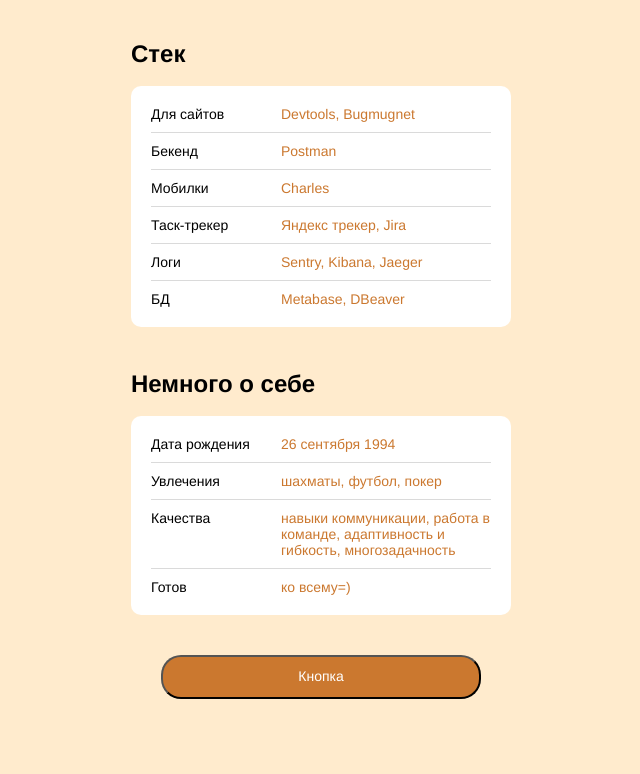
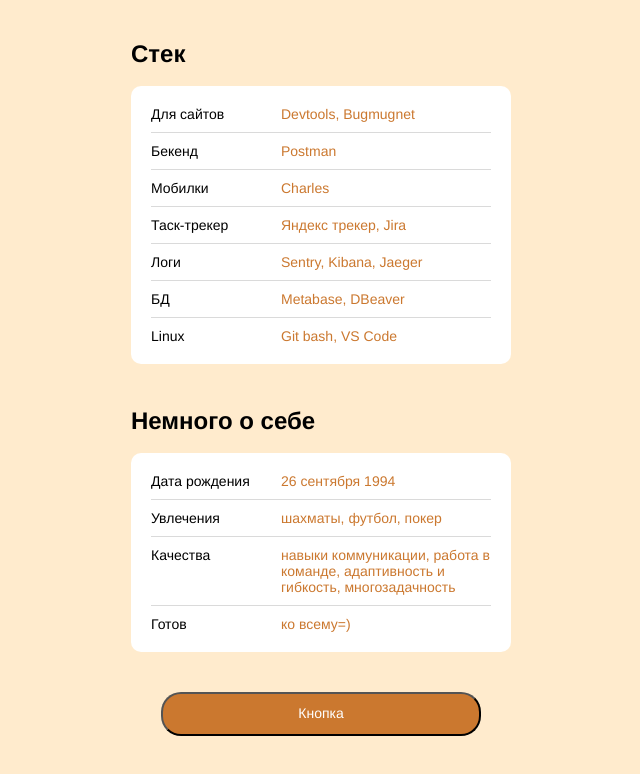
Before and after one commit to Denisishe26/Denisishe26.github.io, a plain HTML site: page index.html in a window 1280 px wide. Shown: the part 690-1464 px from the top of the page, without its empty margins (319-959 px from the left). Before the commit the page ends 1429 px from the top, so only its background shows below. Drawn offline with Linux system fonts and the light colour scheme.

Commit message:
добавил инфу о линуксе

```diff
--- a/index.html
+++ b/index.html
@@ -63,6 +63,10 @@
           <li class="links__link">
             <p class="links__title">БД</p>
             <a class="linsk__link">Metabase, DBeaver</a>
+          </li>
+          <li class="links__link">
+            <p class="links__title">Linux</p>
+            <a class="linsk__link">Git bash, VS Code</a>
         </ul>
       </section>
       </section>
```
